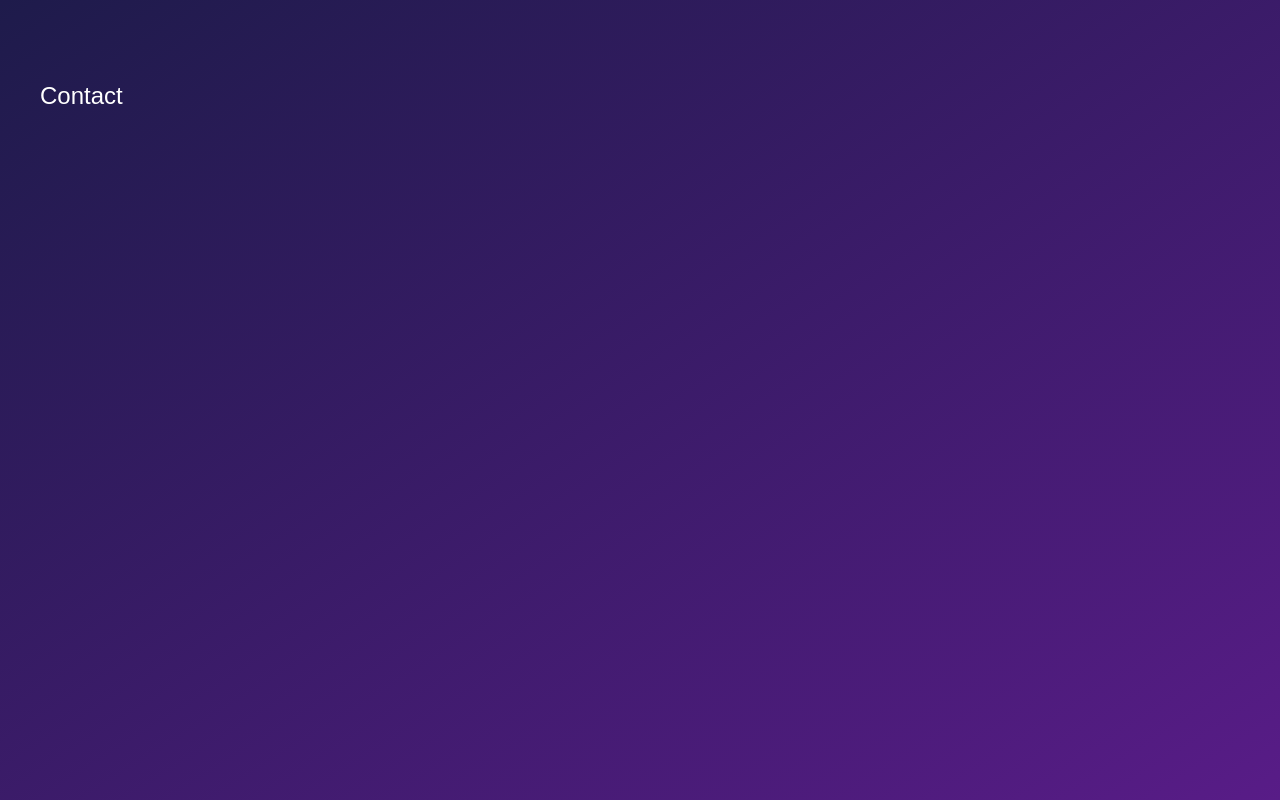
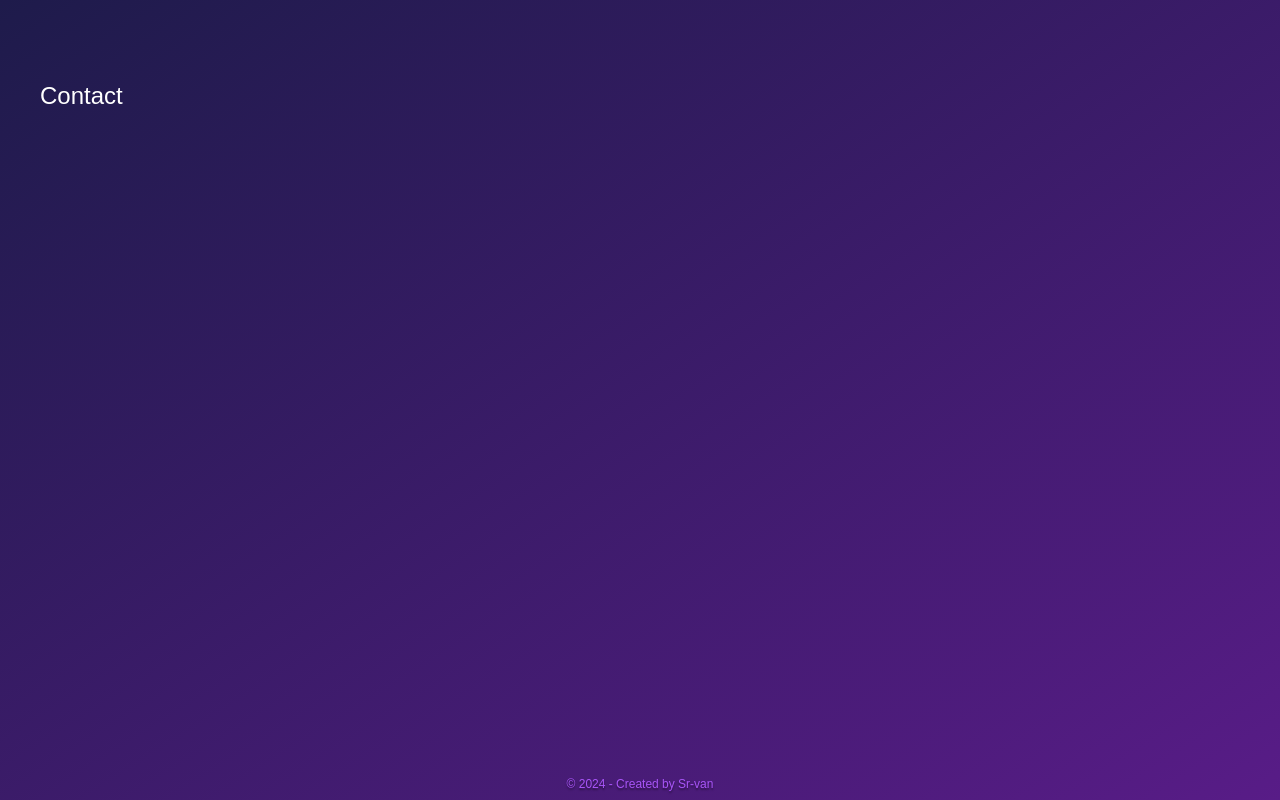
Before and after one commit to Sr-Van/web-portfolio, a React (Create React App) app: page / in a window 1280 px wide. Shown: the part 2866-3666 px from the top of the page. Built offline with nearby package versions, Linux system fonts and the light colour scheme.

Commit message:
feat: footer

```diff
--- a/src/shared/components/contact/contact.component.tsx
+++ b/src/shared/components/contact/contact.component.tsx
@@ -13,6 +13,12 @@ export const Contact = () => {
         <ContactInfos />
         <ContactForm />
       </div>
+
+      <footer className="w-full mt-auto pb-2">
+        <p className="text-center text-xs text-purple-500 [text-shadow:_0_2px_2px_rgb(0_0_0_/_40%)] w-full">
+          © 2024 - Created by Sr-van
+        </p>
+      </footer>
     </section>
   );
 };
```
